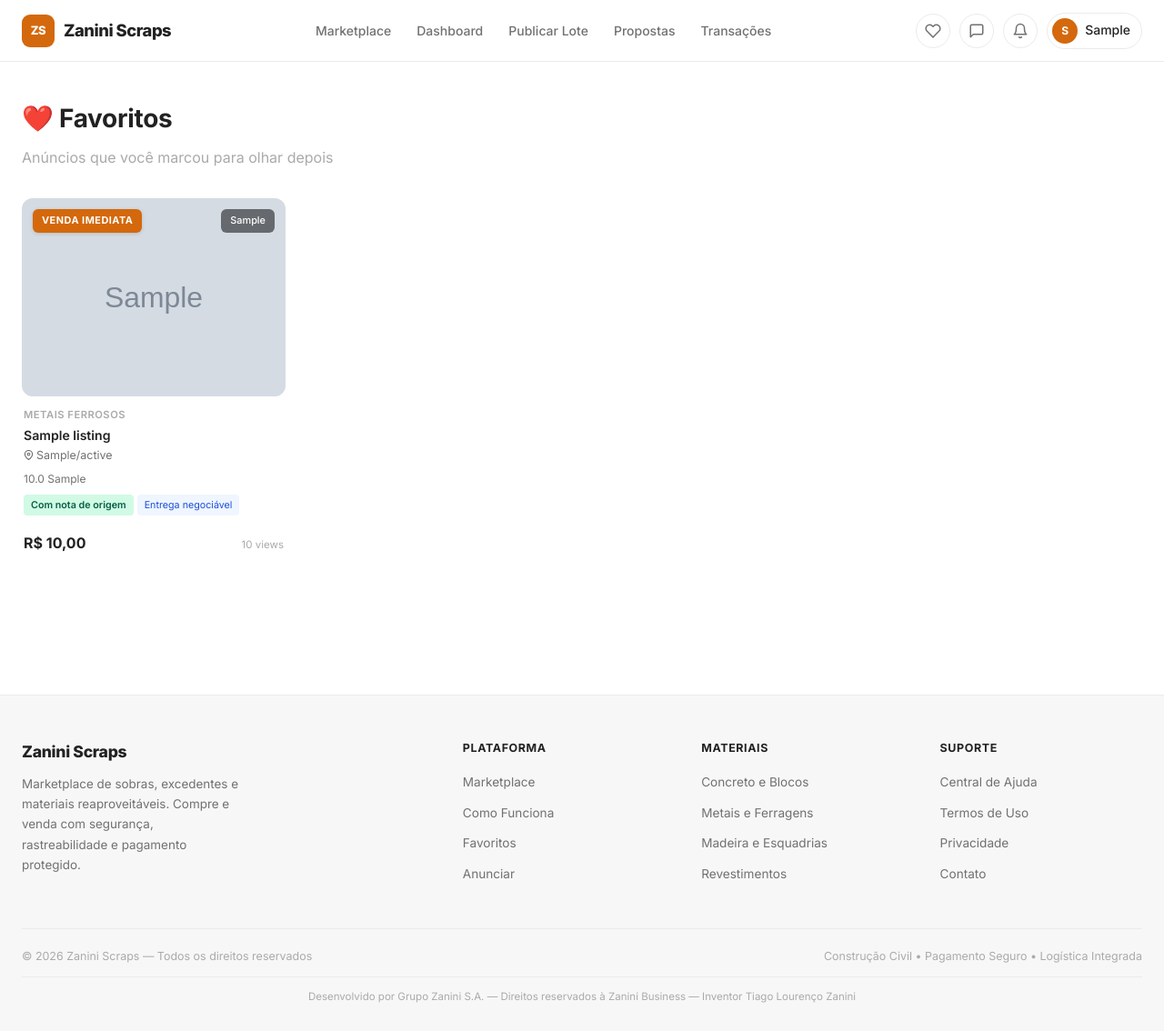
After one commit to TiagoZanini/zanini-scraps, a Flask app: page /favoritos in a window 1280 px wide. The commit adds this page. Shown: the whole page at 91% size. Run offline with Flask 3, Linux system fonts and the light colour scheme; a user stored in the database is signed in; tables that the repository leaves empty hold one stand-in row (values such as "Sample post"); grey boxes marked "Sample" are stand-in pictures.

Commit message:
feat: pagina de Favoritos, secao Mais Procurados na home e rodape limpo
- /favoritos lista os anuncios favoritados (coracao na navbar)
- home ganha bloco Mais Procurados (por visualizacoes)
- rodape: remove Planos/API mortos; Como Funciona aponta para a Central de Ajuda

Co-Authored-By: Claude Fable 5 <noreply@anthropic.com>

```diff
--- a/app.py
+++ b/app.py
@@ -281,13 +281,15 @@ def logout():
 def home():
     featured = Listing.query.filter_by(status='active', is_featured=True).order_by(Listing.created_at.desc()).limit(6).all()
     recent = Listing.query.filter_by(status='active').order_by(Listing.created_at.desc()).limit(12).all()
+    most_viewed = Listing.query.filter_by(status='active').filter(Listing.views > 0).order_by(Listing.views.desc()).limit(4).all()
     stats = {
         'total_listings': Listing.query.filter_by(status='active').count(),
         'total_users': User.query.count(),
         'total_transactions': Transaction.query.count(),
         'total_gmv': db.session.query(db.func.sum(Transaction.gross_amount)).scalar() or 0
     }
-    return render_template('home.html', featured=featured, recent=recent, stats=stats)
+    return render_template('home.html', featured=featured, recent=recent,
+                           most_viewed=most_viewed, stats=stats)
 
 
 @app.route('/dashboard')
@@ -1272,6 +1274,14 @@ def migrate_venda_imediata():
     return redirect(url_for('admin_dashboard'))
 
 
+@app.route('/favoritos')
+@login_required
+def favorites_list():
+    favs = Favorite.query.filter_by(user_id=current_user.id).order_by(Favorite.created_at.desc()).all()
+    listings = [f.listing for f in favs if f.listing]
+    return render_template('listings/favorites.html', listings=listings)
+
+
 # ─── Páginas institucionais ───
 @app.route('/ajuda')
 def page_ajuda():
--- a/modules/models.py
+++ b/modules/models.py
@@ -270,6 +270,8 @@ class Favorite(db.Model):
 
     __table_args__ = (db.UniqueConstraint('user_id', 'listing_id'),)
 
+    listing = db.relationship('Listing', foreign_keys=[listing_id])
+
 
 class Notification(db.Model):
     __tablename__ = 'notifications'
--- a/templates/base.html
+++ b/templates/base.html
@@ -29,6 +29,9 @@
         </ul>
         <div class="navbar-actions">
             {% if current_user.is_authenticated %}
+            <a href="{{ url_for('favorites_list') }}" class="nav-icon" title="Favoritos">
+                <svg xmlns="http://www.w3.org/2000/svg" width="18" height="18" viewBox="0 0 24 24" fill="none" stroke="currentColor" stroke-width="2" stroke-linecap="round" stroke-linejoin="round"><path d="M20.84 4.61a5.5 5.5 0 0 0-7.78 0L12 5.67l-1.06-1.06a5.5 5.5 0 0 0-7.78 7.78l1.06 1.06L12 21.23l7.78-7.78 1.06-1.06a5.5 5.5 0 0 0 0-7.78z"/></svg>
+            </a>
             <a href="{{ url_for('messages_list') }}" class="nav-icon" title="Mensagens">
                 <svg xmlns="http://www.w3.org/2000/svg" width="18" height="18" viewBox="0 0 24 24" fill="none" stroke="currentColor" stroke-width="2" stroke-linecap="round" stroke-linejoin="round"><path d="M21 15a2 2 0 0 1-2 2H7l-4 4V5a2 2 0 0 1 2-2h14a2 2 0 0 1 2 2z"/></svg>
                 {% if unread_messages > 0 %}<span class="badge">{{ unread_messages }}</span>{% endif %}
@@ -78,24 +81,24 @@
             <div class="footer-grid">
                 <div>
                     <div class="footer-brand">{{ platform_name }}</div>
-                    <p class="footer-desc">Marketplace de sobras de obra e materiais de construção civil. Compre e venda com segurança, rastreabilidade e pagamento protegido.</p>
+                    <p class="footer-desc">Marketplace de sobras, excedentes e materiais reaproveitáveis. Compre e venda com segurança, rastreabilidade e pagamento protegido.</p>
                 </div>
                 <div class="footer-col">
                     <h4>Plataforma</h4>
                     <ul>
                         <li><a href="{{ url_for('marketplace') }}">Marketplace</a></li>
-                        <li><a href="#">Como Funciona</a></li>
-                        <li><a href="#">Planos</a></li>
-                        <li><a href="#">API</a></li>
+                        <li><a href="{{ url_for('page_ajuda') }}">Como Funciona</a></li>
+                        <li><a href="{{ url_for('favorites_list') if current_user.is_authenticated else url_for('login') }}">Favoritos</a></li>
+                        <li><a href="{{ url_for('listing_create') if current_user.is_authenticated else url_for('register') }}">Anunciar</a></li>
                     </ul>
                 </div>
                 <div class="footer-col">
                     <h4>Materiais</h4>
                     <ul>
-                        <li><a href="#">Concreto e Blocos</a></li>
-                        <li><a href="#">Metais e Ferragens</a></li>
-                        <li><a href="#">Madeira e Esquadrias</a></li>
-                        <li><a href="#">Revestimentos</a></li>
+                        <li><a href="{{ url_for('marketplace', q='concreto') }}">Concreto e Blocos</a></li>
+                        <li><a href="{{ url_for('marketplace', q='metal') }}">Metais e Ferragens</a></li>
+                        <li><a href="{{ url_for('marketplace', q='madeira') }}">Madeira e Esquadrias</a></li>
+                        <li><a href="{{ url_for('marketplace', q='revestimento') }}">Revestimentos</a></li>
                     </ul>
                 </div>
                 <div class="footer-col">
--- /dev/null
+++ b/templates/listings/favorites.html
@@ -0,0 +1,24 @@
+{% extends "base.html" %}
+{% block title %}Favoritos — {{ platform_name }}{% endblock %}
+{% block content %}
+<div class="page-content">
+    <div class="container">
+        <h1 class="page-title" style="margin-bottom:.5rem;">❤️ Favoritos</h1>
+        <p style="color:var(--text-muted);margin-bottom:2rem;">Anúncios que você marcou para olhar depois</p>
+
+        {% if listings %}
+        <div class="grid grid-4">
+            {% for listing in listings %}
+            {% include "listings/_card.html" %}
+            {% endfor %}
+        </div>
+        {% else %}
+        <div class="empty-state" style="padding:4rem 2rem;text-align:center;">
+            <div style="font-size:3rem;margin-bottom:1rem;">🤍</div>
+            <p style="color:var(--text-muted);">Nenhum favorito ainda. Clique no coração de um anúncio para salvá-lo aqui.</p>
+            <a href="{{ url_for('marketplace') }}" class="btn btn-primary" style="margin-top:16px;">Explorar o Marketplace</a>
+        </div>
+        {% endif %}
+    </div>
+</div>
+{% endblock %}
```
Also changed, not shown: templates/home.html (+14 -0 lines).
